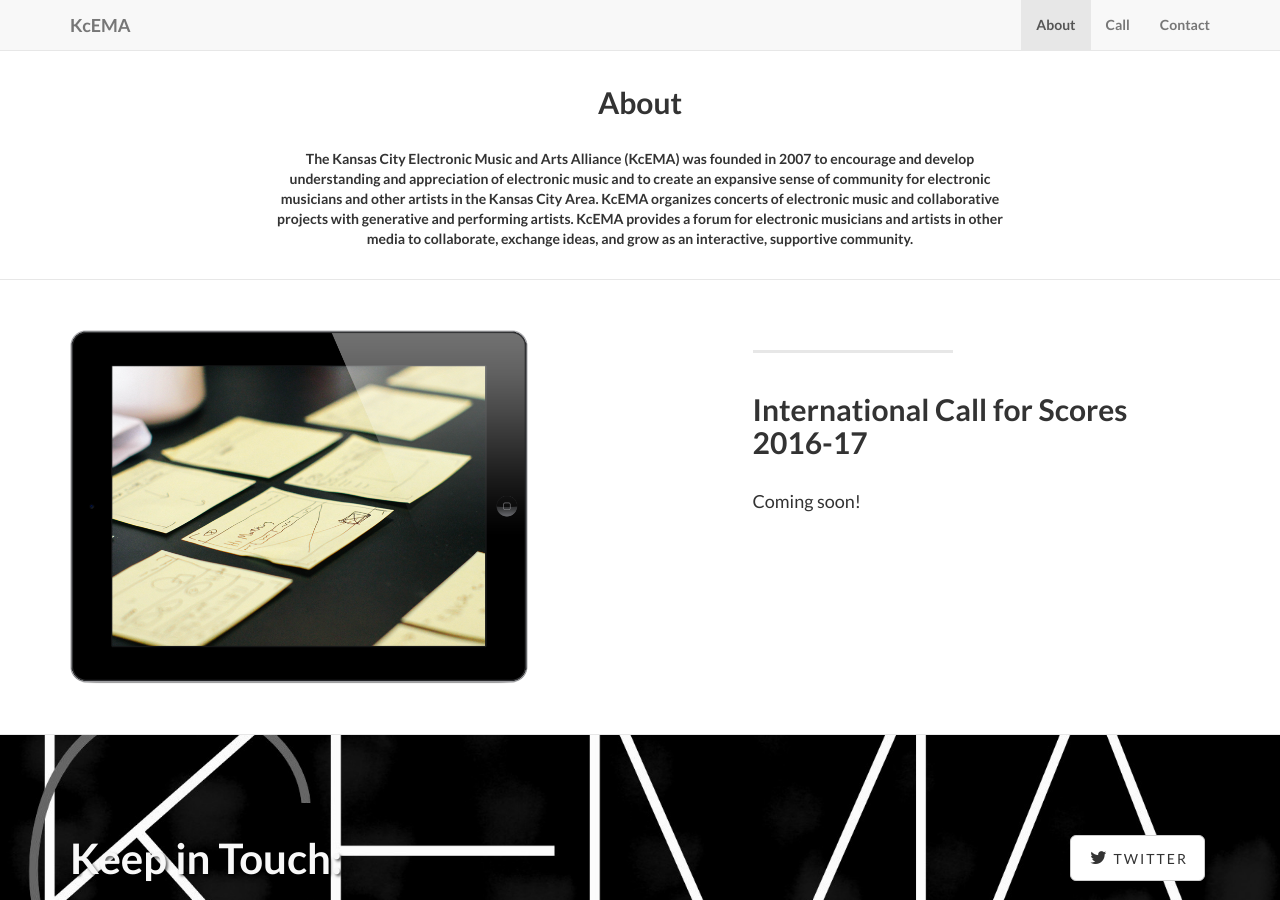
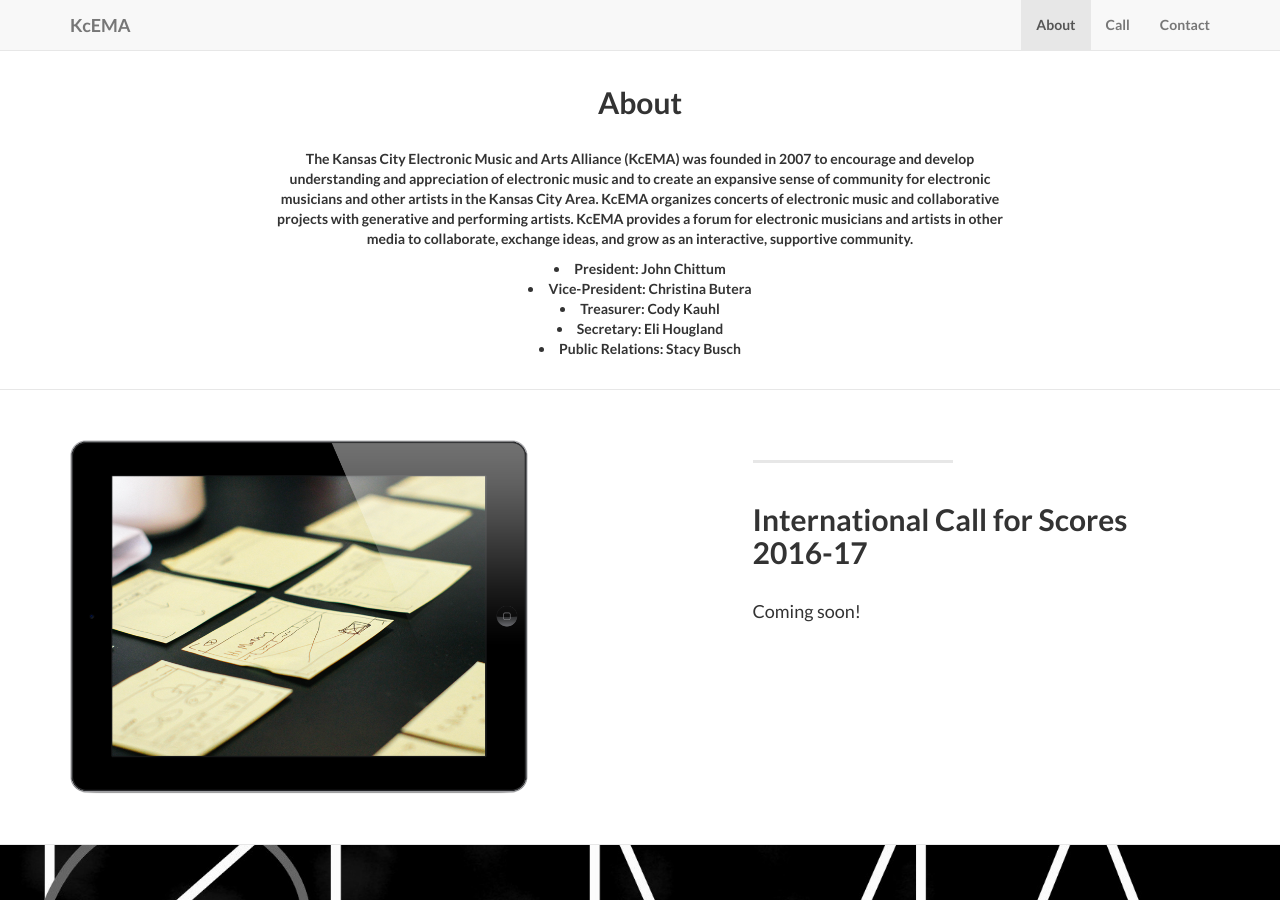
Before and after one commit to kcema/home, a Jekyll site: the page built from index.html, in a window 1280 px wide and 900 px high, scrolled down 828 px. Built offline with Jekyll 4.4.1, drawn with Linux system fonts in a browser that asks for light colours.

Commit message:
Update about.html

```diff
--- a/_includes/about.html
+++ b/_includes/about.html
@@ -6,6 +6,7 @@
               <h2>About</h2>
               <br/>
                 <p>The Kansas City Electronic Music and Arts Alliance (KcEMA) was founded in 2007 to encourage and develop understanding and appreciation of electronic music and to create an expansive sense of community for electronic musicians and other artists in the Kansas City Area. KcEMA organizes concerts of electronic music and collaborative projects with generative and performing artists. KcEMA provides a forum for electronic musicians and artists in other media to collaborate, exchange ideas, and grow as an interactive, supportive community.</p>
+                <p><li>President: John Chittum</li><li>Vice-President: Christina Butera</li><li>Treasurer: Cody Kauhl</li><li>Secretary: Eli Hougland</li><li>Public Relations: Stacy Busch</li></p>
                 <br/>
               </div>
         </div>
```
